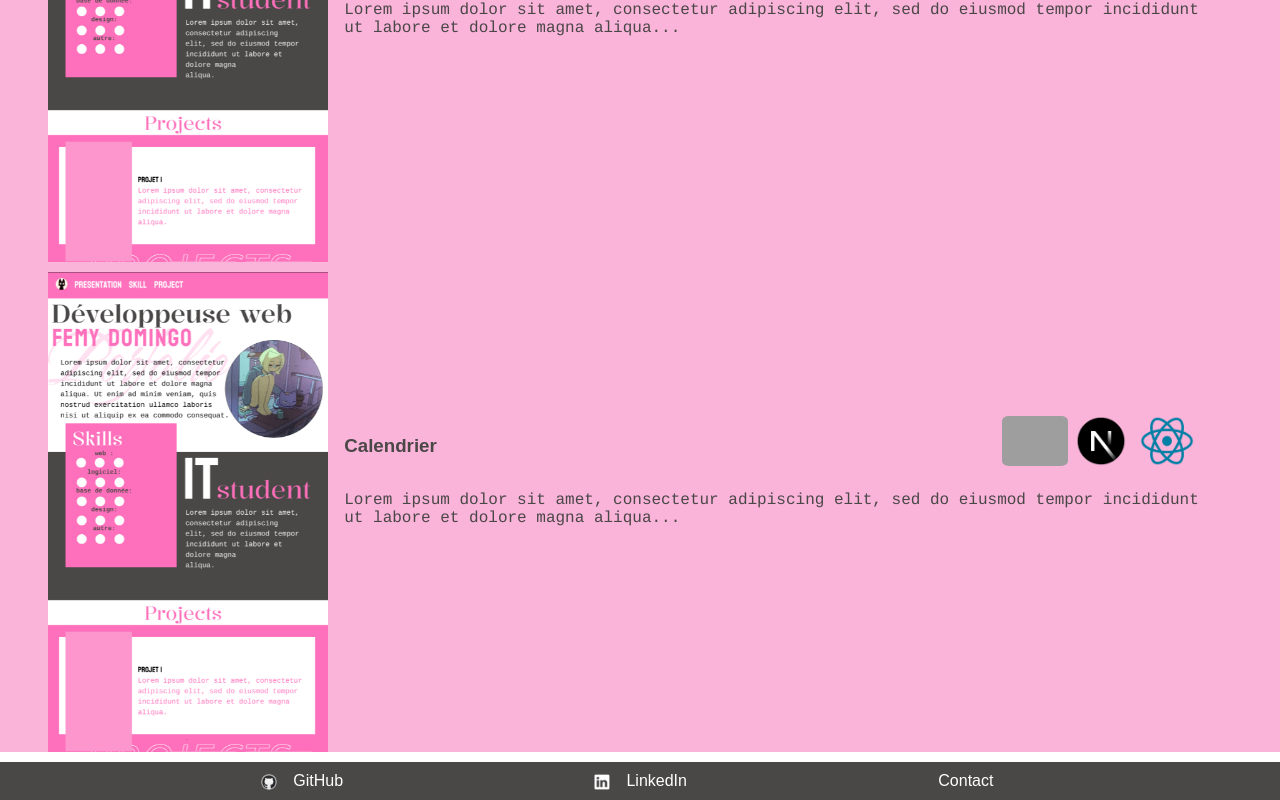
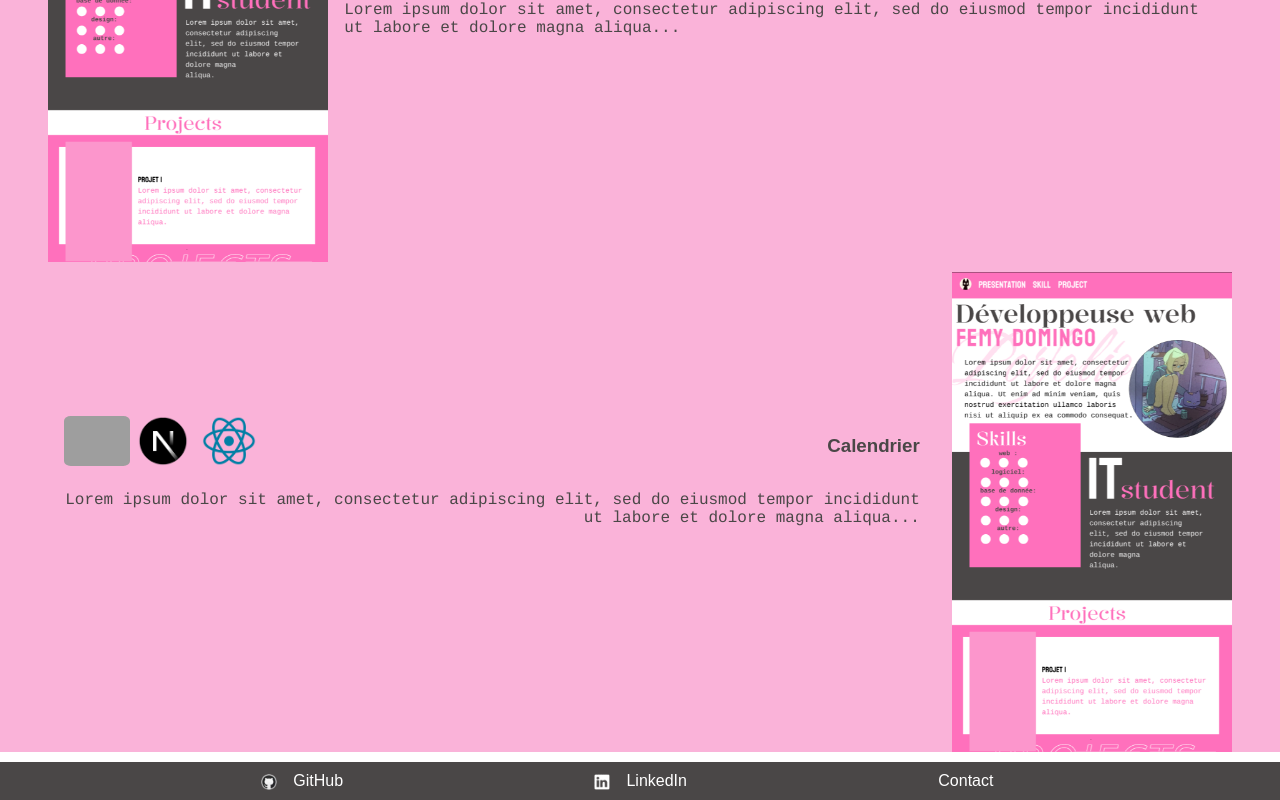
Before and after one commit to femy-dmng/Portfolio, a Next.js app in the folder portfolio/: page / in a window 1280 px wide. Shown: the part 1768-2568 px from the top of the page. Built offline with nearby package versions, Linux system fonts and the light colour scheme; grey boxes are pictures that could not be loaded; a web font is replaced by a local one.

Commit message:
update: gestion even and odd management of project item component

```diff
--- a/portfolio/Sections/project/projectSection.tsx
+++ b/portfolio/Sections/project/projectSection.tsx
@@ -33,6 +33,7 @@ export default function Project() {
           description="Lorem ipsum dolor sit amet, consectetur adipiscing elit, sed do eiusmod tempor incididunt ut labore et dolore magna aliqua..."
         />
         <ProjectItem
+          isEven={true}
           image={portfolio}
           title="Calendrier"
           logo={[
--- a/portfolio/components/project/projectItem.module.scss
+++ b/portfolio/components/project/projectItem.module.scss
@@ -5,6 +5,18 @@
   flex-direction: row;
   padding: 0 3em;
   margin: 10px 0;
+
+  &.even {
+    flex-direction: row-reverse;
+
+    .titleLine {
+      flex-direction: row-reverse !important;
+    }
+
+    .textDescription {
+      text-align: right !important;
+    }
+  }
 
   img {
     max-height: 30em;
@@ -34,6 +46,7 @@
     .textDescription {
       font-family: $font-tertiary;
       color: $text-color-dark;
+      text-align: left;
     }
   }
 }
--- a/portfolio/components/project/projectItem.tsx
+++ b/portfolio/components/project/projectItem.tsx
@@ -3,6 +3,7 @@ import styles from "./projectItem.module.scss";
 import SkillItem from "../skill/skillItem";
 
 type ProjectItemProps = {
+  isEven?: boolean;
   image: string | StaticImageData;
   title: string;
   logo: {
@@ -14,14 +15,18 @@ type ProjectItemProps = {
 };
 
 export default function ProjectItem({
+  isEven = false,
   image,
   title,
   logo,
   description,
 }: ProjectItemProps) {
   return (
-    <article className={styles.projectContainer}>
+    <article
+      className={`${styles.projectContainer} ${isEven ? styles.even : ""}`}
+    >
       <Image src={image} alt="Image projet" />
+
       <div className={styles.description}>
         <div className={styles.titleLine}>
           <h3 className={styles.projectTitle}>{title}</h3>
```
